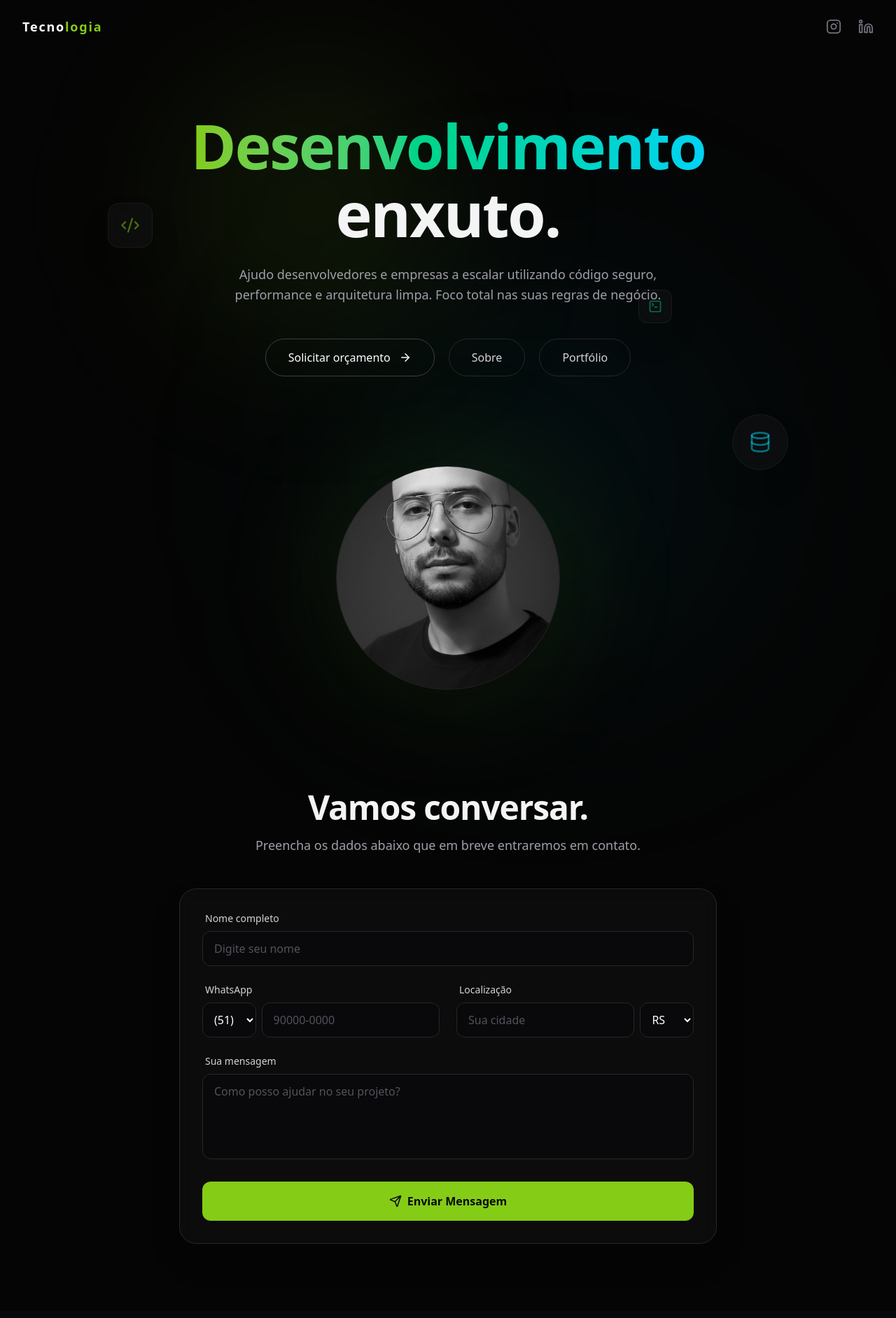
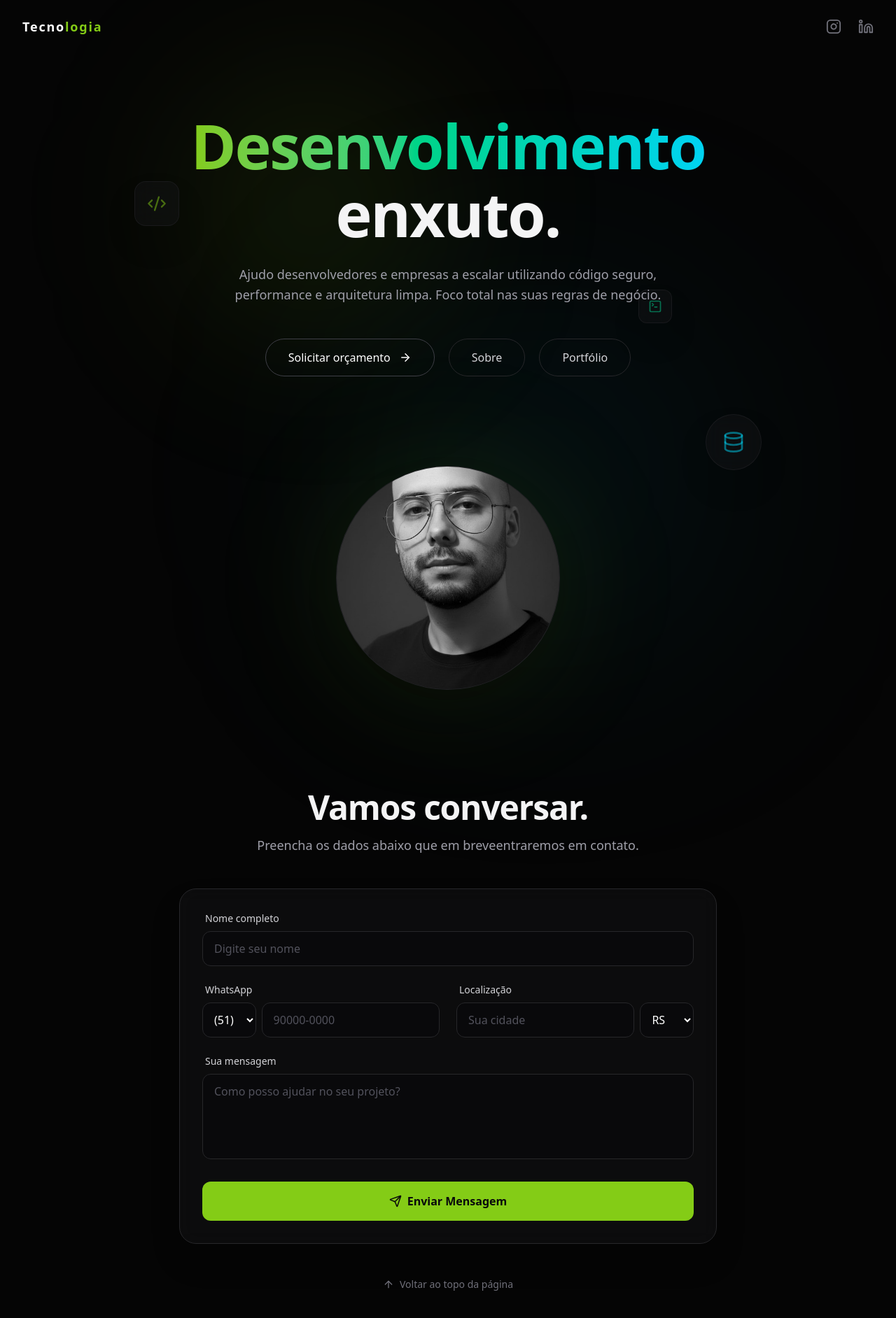
Before and after one commit to leandroveigadev/pagina-leandro, a Next.js app: page / in a window 1280 px wide. Shown: the top 1884 px of the page at 70% size. Built offline with nearby package versions, Linux system fonts and the light colour scheme.

Commit message:
fix: Correção formulario, botão de envio com mensagem de 5seg

```diff
--- a/src/app/page.tsx
+++ b/src/app/page.tsx
@@ -18,10 +18,6 @@ export default function Home() {
         setShowScrollTop(false);
       }
     };
-
-    // Verifica o scroll imediatamente ao carregar (caso venha direto de outra página na âncora)
-    handleScroll();
-
     window.addEventListener("scroll", handleScroll);
     return () => window.removeEventListener("scroll", handleScroll);
   }, []);
@@ -48,6 +44,7 @@ export default function Home() {
     window.scrollTo({ top: 0, behavior: "smooth" });
   };
 
+  // Processamento assíncrono para evitar o reload da página
   const handleSubmit = async (e: React.FormEvent<HTMLFormElement>) => {
     e.preventDefault();
     setIsSubmitting(true);
@@ -65,16 +62,17 @@ export default function Home() {
       const data = await response.json();
 
       if (data.success) {
-        setStatusMessage("Mensagem enviada com sucesso! Entraremos em contato em breve.");
-        form.reset();
+        setStatusMessage("Mensagem enviada com sucesso! Em breve retornaremos.");
+        form.reset(); // Limpa os dados preenchidos
 
+        // Remove o aviso visual após 5 segundos (5000 milissegundos)
         setTimeout(() => {
           setStatusMessage("");
         }, 5000);
       } else {
         setStatusMessage("Ocorreu um erro ao enviar. Tente novamente.");
       }
-    } catch {
+    } catch (error) {
       setStatusMessage("Erro de conexão. Verifique sua internet.");
     } finally {
       setIsSubmitting(false);
@@ -86,32 +84,28 @@ export default function Home() {
 
       {/* SEÇÃO 1: HERO (APRESENTAÇÃO PRINCIPAL) */}
       <section className="relative w-full min-h-screen flex flex-col items-center justify-center px-6 pt-24 pb-12">
-        {/* Efeitos de Luz Atmosféricos */}
         <div className="absolute top-[10%] left-[20%] w-96 h-96 rounded-full bg-[#84cc16]/10 blur-[120px] pointer-events-none" />
         <div className="absolute bottom-[10%] right-[20%] w-[500px] h-[500px] rounded-full bg-cyan-600/10 blur-[150px] pointer-events-none" />
 
-        <div className="absolute top-[28%] left-[12%] w-16 h-16 rounded-2xl bg-zinc-900/40 border border-zinc-800/50 backdrop-blur-md flex items-center justify-center animate-pulse shadow-2xl hidden md:flex">
+        <div className="absolute top-[25%] left-[10%] md:left-[15%] w-16 h-16 rounded-2xl bg-zinc-900/40 border border-zinc-800/50 backdrop-blur-md flex items-center justify-center animate-pulse shadow-2xl hidden md:flex">
           <Code2 className="text-[#84cc16]/50" size={28} />
         </div>
-
-        <div className="absolute bottom-[35%] right-[12%] w-20 h-20 rounded-full bg-zinc-900/40 border border-zinc-800/50 backdrop-blur-md flex items-center justify-center animate-pulse shadow-2xl hidden md:flex" style={{ animationDelay: '1s' }}>
+        <div className="absolute bottom-[35%] right-[10%] md:right-[15%] w-20 h-20 rounded-full bg-zinc-900/40 border border-zinc-800/50 backdrop-blur-md flex items-center justify-center animate-pulse shadow-2xl hidden md:flex" style={{ animationDelay: '1s' }}>
           <Database className="text-cyan-400/50" size={32} />
         </div>
-
         <div className="absolute top-[40%] right-[25%] w-12 h-12 rounded-xl bg-zinc-900/40 border border-zinc-800/50 backdrop-blur-md flex items-center justify-center animate-pulse shadow-2xl hidden lg:flex" style={{ animationDelay: '0.5s' }}>
           <TerminalSquare className="text-emerald-400/50" size={20} />
         </div>
 
-        {/* Top Bar Minimalista */}
         <header className="absolute top-0 left-0 w-full flex justify-between items-center px-8 py-6 text-sm font-medium z-50">
            <div className="text-white text-lg font-bold tracking-widest">
              Tecno<span className="text-[#84cc16]">logia</span>
            </div>
            <nav className="flex gap-6 text-zinc-500">
-             <a href="https://www.instagram.com/leandrooveiga/" target="_blank" rel="noopener noreferrer" className="hover:text-white hover:scale-110 transition-all duration-300" aria-label="Instagram">
+             <a href="https://www.instagram.com/leandrooveiga/" target="_blank" rel="noopener noreferrer" className="hover:text-white hover:scale-110 transition-all duration-300">
                <svg xmlns="http://www.w3.org/2000/svg" width="22" height="22" viewBox="0 0 24 24" fill="none" stroke="currentColor" strokeWidth="2" strokeLinecap="round" strokeLinejoin="round"><rect width="20" height="20" x="2" y="2" rx="5" ry="5"/><path d="M16 11.37A4 4 0 1 1 12.63 8 4 4 0 0 1 16 11.37z"/><line x1="17.5" x2="17.51" y1="6.5" y2="6.5"/></svg>
              </a>
-             <a href="https://www.linkedin.com/in/leandro-veiga-bb4a9b383/" target="_blank" rel="noopener noreferrer" className="hover:text-white hover:scale-110 transition-all duration-300" aria-label="LinkedIn">
+             <a href="https://www.linkedin.com/in/leandro-veiga-bb4a9b383/" target="_blank" rel="noopener noreferrer" className="hover:text-white hover:scale-110 transition-all duration-300">
                <svg xmlns="http://www.w3.org/2000/svg" width="22" height="22" viewBox="0 0 24 24" fill="none" stroke="currentColor" strokeWidth="2" strokeLinecap="round" strokeLinejoin="round"><path d="M16 8a6 6 0 0 1 6 6v7h-4v-7a2 2 0 0 0-2-2 2 2 0 0 0-2 2v7h-4v-7a6 6 0 0 1 6-6z"/><rect width="4" height="12" x="2" y="9"/><circle cx="4" cy="4" r="2"/></svg>
              </a>
            </nav>
@@ -134,7 +128,7 @@ export default function Home() {
             <a
               href="#contato"
               onClick={scrollToContact}
-              className="group relative px-8 py-3.5 rounded-full bg-transparent text-white font-medium overflow-hidden border border-zinc-700 hover:border-[#84cc16] transition-all duration-500 flex items-center justify-center gap-3 shadow-[0_0_20px_rgba(132,204,22,0)] hover:shadow-[0_0_20px_rgba(132,204,22,0.2)] cursor-pointer"
+              className="group relative px-8 py-3.5 rounded-full bg-transparent text-white font-medium overflow-hidden border border-zinc-700 hover:border-[#84cc16] transition-all duration-500 flex items-center justify-center gap-3 shadow-[0_0_20px_rgba(132,204,22,0)] hover:shadow-[0_0_20px_rgba(132,204,22,0.2)]"
             >
               <div className="absolute inset-0 bg-gradient-to-r from-[#84cc16]/20 to-transparent opacity-0 group-hover:opacity-100 transition-opacity duration-500" />
               <span className="relative z-10">Solicitar orçamento</span>
@@ -157,7 +151,6 @@ export default function Home() {
                   src="/perfil.jpg"
                   alt="Leandro Veiga"
                   fill
-                  sizes="(max-width: 768px) 256px, 320px"
                   className="object-cover grayscale hover:grayscale-0 transition-all duration-1000 group-hover:scale-105"
                   priority
                 />
@@ -171,7 +164,7 @@ export default function Home() {
         <div className="w-full max-w-3xl mx-auto">
           <div className="text-center mb-12">
             <h2 className="text-4xl md:text-5xl font-bold mb-4 text-zinc-100 tracking-tight">Vamos conversar.</h2>
-            <p className="text-zinc-400 text-lg">Preencha os dados abaixo que em breve entraremos em contato.</p>
+            <p className="text-zinc-400 text-lg">Preencha os dados abaixo que em breveentraremos em contato.</p>
           </div>
 
           <form onSubmit={handleSubmit} className="p-8 rounded-3xl border border-zinc-800 bg-zinc-900/40 backdrop-blur-md shadow-2xl flex flex-col gap-6">
@@ -215,6 +208,7 @@ export default function Home() {
               <textarea name="Mensagem" required rows={4} placeholder="Como posso ajudar no seu projeto?" className="w-full bg-zinc-950/50 border border-zinc-800 rounded-xl px-4 py-3 text-white placeholder-zinc-600 focus:outline-none focus:border-[#84cc16]/50 focus:ring-1 focus:ring-[#84cc16]/50 transition-all resize-none"></textarea>
             </div>
 
+            {/* Aviso visual que some após 5 segundos */}
             {statusMessage && (
               <div className="flex items-center gap-2 p-4 rounded-xl bg-[#84cc16]/10 border border-[#84cc16]/30 text-[#84cc16] text-sm animate-fade-in">
                 <CheckCircle2 size={18} className="shrink-0" />
@@ -222,19 +216,31 @@ export default function Home() {
               </div>
             )}
 
-            <button type="submit" disabled={isSubmitting} className="mt-2 w-full bg-[#84cc16] text-zinc-950 font-bold py-4 rounded-xl hover:bg-[#9bef20] transition-colors flex items-center justify-center gap-2 cursor-pointer disabled:opacity-50">
+            <button type="submit" disabled={isSubmitting} className="mt-2 w-full bg-[#84cc16] text-zinc-950 font-bold py-4 rounded-xl hover:bg-[#9bef20] transition-colors flex items-center justify-center gap-2 disabled:opacity-50">
               <Send size={18} />
               {isSubmitting ? "Enviando..." : "Enviar Mensagem"}
             </button>
           </form>
+
+          {/* Botão extra de voltar ao topo fixado logo abaixo do formulário */}
+          <div className="mt-12 flex justify-center">
+            <button
+              onClick={scrollToTop}
+              className="flex items-center gap-2 text-zinc-500 hover:text-[#84cc16] transition-colors text-sm font-medium group"
+            >
+              <ArrowUp size={16} className="group-hover:-translate-y-1 transition-transform" />
+              Voltar ao topo da página
+            </button>
+          </div>
+
         </div>
       </section>
 
-      {/* BOTÃO FLUTUANTE DE VOLTAR AO TOPO */}
+      {/* BOTÃO FLUTUANTE DE VOLTAR AO TOPO (Mantido intacto) */}
       {showScrollTop && (
         <button
           onClick={scrollToTop}
-          className="fixed bottom-6 right-6 z-50 p-3 rounded-full bg-zinc-900/80 border border-zinc-700 text-[#84cc16] hover:bg-zinc-800 hover:scale-110 backdrop-blur-md shadow-2xl transition-all duration-300 cursor-pointer"
+          className="fixed bottom-6 right-6 z-50 p-3 rounded-full bg-zinc-900/80 border border-zinc-700 text-[#84cc16] hover:bg-zinc-800 hover:scale-110 backdrop-blur-md shadow-2xl transition-all duration-300"
           aria-label="Voltar ao topo"
         >
           <ArrowUp size={20} />
--- a/src/app/portfolio/page.tsx
+++ b/src/app/portfolio/page.tsx
@@ -4,7 +4,7 @@ import { ArrowLeft, PlayCircle } from "lucide-react";
 
 export default function Portfolio() {
   const projects = [
-    { id: 1, title: "Análise Dinâmica", desc: "Monitoramento de performance térmica em caldeiras de recuperação química com Python.", image: "/print1.png" },
+    { id: 1, title: "Análise eCiência de Dados", desc: "Monitoramento de performance térmica em caldeiras de recuperação química com Python.", image: "/print1.png" },
     { id: 2, title: "Modelos matemáticos e Físicos", desc: "Estrutura computacional para variáveis físicas e suas interações em processo do setor de papel e celulose.", image: "/correlacao.png" },
     { id: 3, title: "Qualidade de Software", desc: "Testes automatizados para garantir a qualidade do código.", image: "/qualidade.png" },
     { id: 4, title: "Desenvolvimento Web", desc: "Desenvolvimento de sites limpos, bem estruturados para funil de vendas, portfólio e conexão com seus clientes.", image: "/webdev.png" },
```
